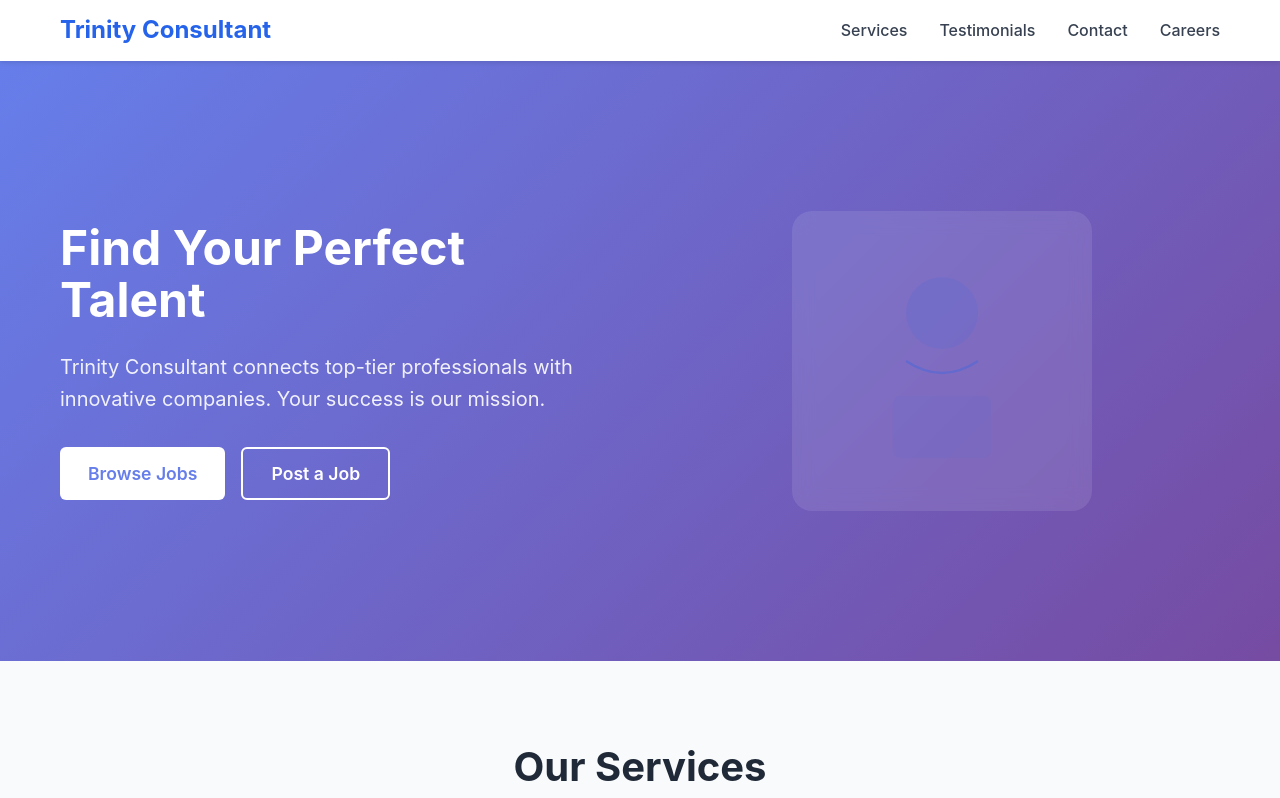
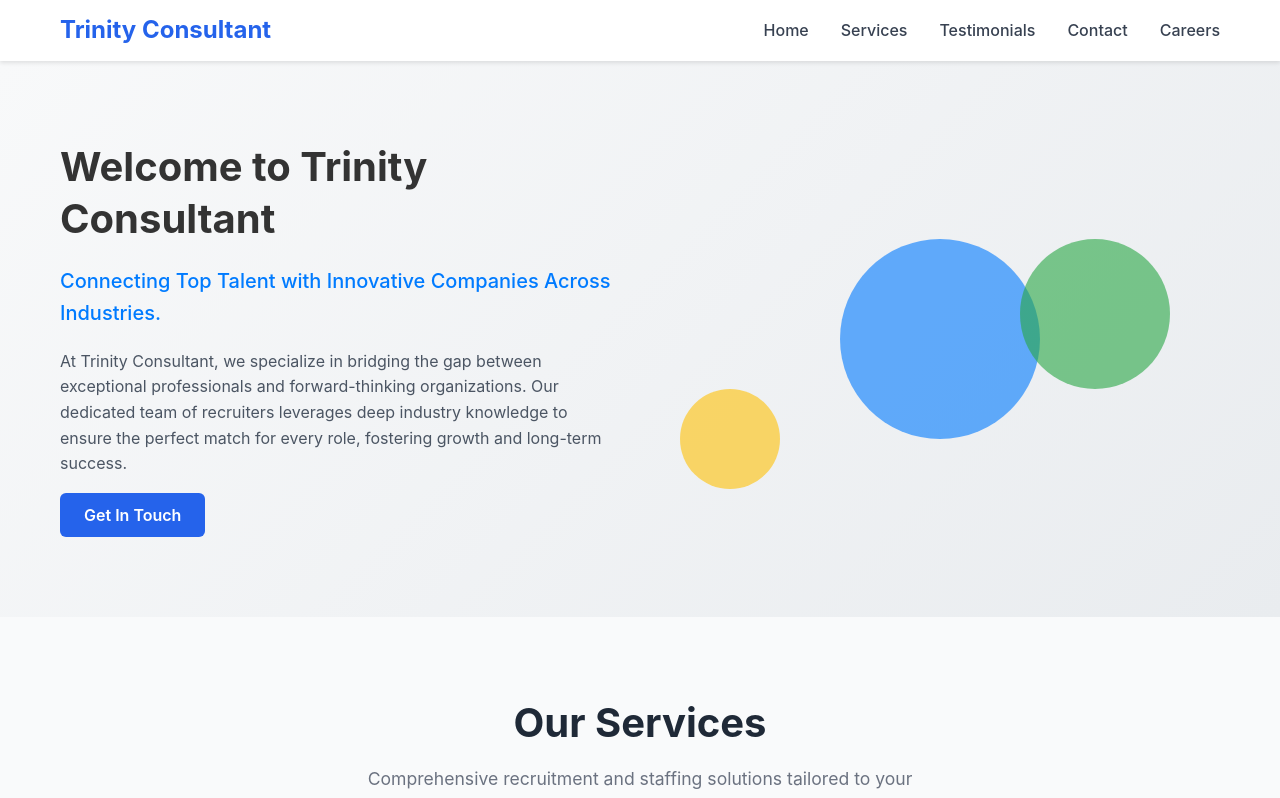
Before and after one commit to 2025Subhashis/trinityconsultant, a React (Create React App) app: page / in a window 1280 px wide. Shown: the top 798 px of the page. Built offline with nearby package versions, Linux system fonts and the light colour scheme.

Commit message:
Create Home (About) page and update navigation

```diff
--- a/src/App.js
+++ b/src/App.js
@@ -1,7 +1,7 @@
 import React from 'react';
 import './App.css';
 import Header from './components/Header';
-import Hero from './components/Hero';
+import About from './components/About';
 import Services from './components/Services';
 import Testimonials from './components/Testimonials';
 import Contact from './components/Contact';
@@ -15,7 +15,7 @@ function App() {
       </a>
       <Header />
       <main id="main-content">
-        <Hero />
+        <About />
         <Services />
         <Testimonials />
         <Contact />
--- /dev/null
+++ b/src/components/About.css
@@ -0,0 +1,79 @@
+.about {
+  padding: 80px 0;
+  background: linear-gradient(135deg, #f8f9fa 0%, #e9ecef 100%);
+  overflow: hidden;
+}
+
+.about-content {
+  display: flex;
+  align-items: center;
+  justify-content: space-between;
+  gap: 40px;
+}
+
+.about-text {
+  flex: 1;
+}
+
+.about-text h2 {
+  font-size: 2.5rem;
+  margin-bottom: 20px;
+  color: #333;
+}
+
+.about-text .lead {
+  font-size: 1.25rem;
+  font-weight: 500;
+  color: #007bff;
+  margin-bottom: 20px;
+}
+
+.about-graphic {
+  flex: 1;
+  position: relative;
+  height: 300px;
+  display: flex;
+  justify-content: center;
+  align-items: center;
+}
+
+.graphic-shape {
+  position: absolute;
+  border-radius: 50%;
+  opacity: 0.6;
+}
+
+.shape-1 {
+  width: 200px;
+  height: 200px;
+  background: #007bff;
+  z-index: 1;
+}
+
+.shape-2 {
+  width: 150px;
+  height: 150px;
+  background: #28a745;
+  top: 50px;
+  right: 50px;
+  z-index: 2;
+}
+
+.shape-3 {
+  width: 100px;
+  height: 100px;
+  background: #ffc107;
+  bottom: 0;
+  left: 20px;
+  z-index: 3;
+}
+
+@media (max-width: 768px) {
+  .about-content {
+    flex-direction: column;
+    text-align: center;
+  }
+  .about-graphic {
+    display: none;
+  }
+}
--- /dev/null
+++ b/src/components/About.js
@@ -0,0 +1,33 @@
+import React from 'react';
+import './About.css';
+
+function About() {
+  return (
+    <section className="about" id="home" aria-labelledby="about-title">
+      <div className="container">
+        <div className="about-content">
+          <div className="about-text">
+            <h2 id="about-title">Welcome to Trinity Consultant</h2>
+            <p className="lead">
+              Connecting Top Talent with Innovative Companies Across Industries.
+            </p>
+            <p>
+              At Trinity Consultant, we specialize in bridging the gap between exceptional
+              professionals and forward-thinking organizations. Our dedicated team of
+              recruiters leverages deep industry knowledge to ensure the perfect match
+              for every role, fostering growth and long-term success.
+            </p>
+            <a href="#contact" className="btn btn-primary">Get In Touch</a>
+          </div>
+          <div className="about-graphic">
+            <div className="graphic-shape shape-1"></div>
+            <div className="graphic-shape shape-2"></div>
+            <div className="graphic-shape shape-3"></div>
+          </div>
+        </div>
+      </div>
+    </section>
+  );
+}
+
+export default About;
--- a/src/components/Header.js
+++ b/src/components/Header.js
@@ -41,6 +41,11 @@ function Header() {
             className={`nav-links ${mobileMenuOpen ? 'active' : ''}`}
           >
             <li>
+              <a href="#home" onClick={handleNavClick}>
+                Home
+              </a>
+            </li>
+            <li>
               <a href="#services" onClick={handleNavClick}>
                 Services
               </a>
```
Also changed, not shown: 1 other file (tests, documents, lock files or other folders).
